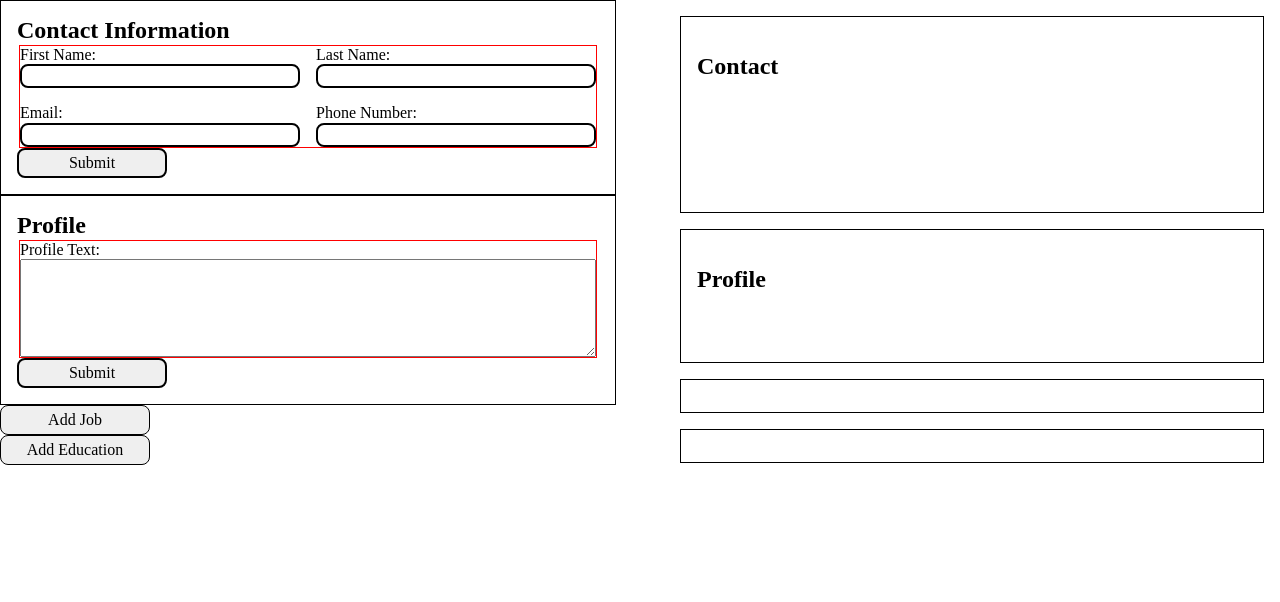
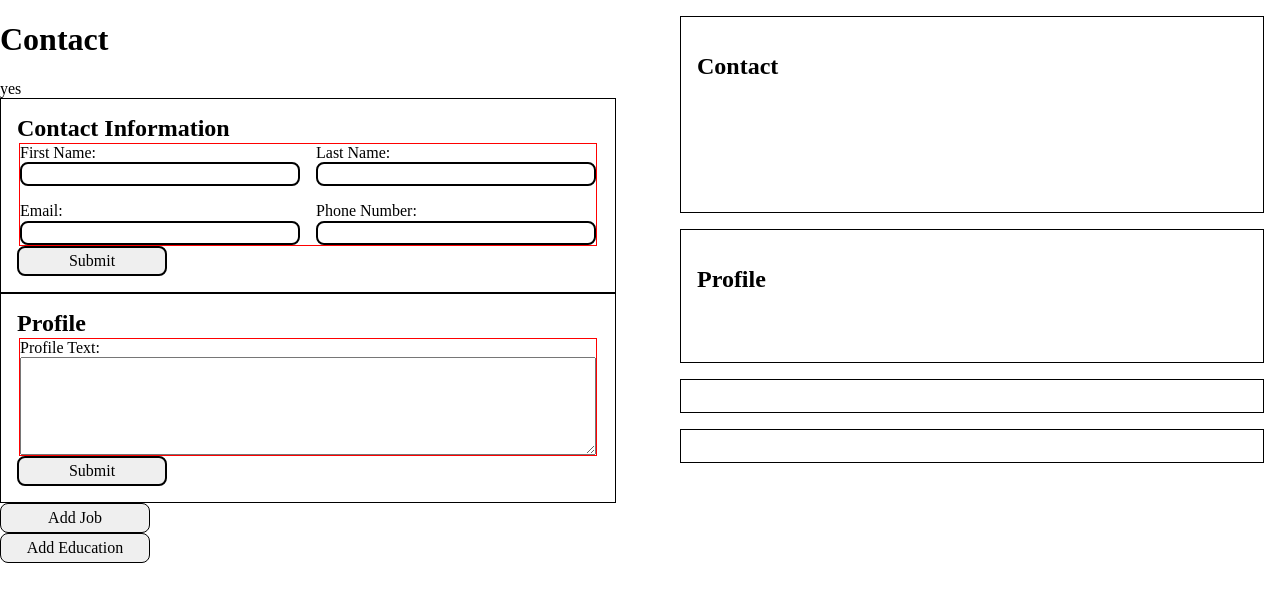
Before and after one commit to Jonathan-Winter-Dev/cv-maker, a React (Vite) app: page / in a window 1280 px wide. Shown: the top 602 px of the page. Built offline with nearby package versions, Linux system fonts and the light colour scheme.

Commit message:
create accordion

```diff
--- a/src/CvBuilder.jsx
+++ b/src/CvBuilder.jsx
@@ -7,6 +7,7 @@ import JobForm from "./employment/JobForm.jsx";
 import JobCv from "./employment/JobCv.jsx";
 import EducationForm from "./education/EducationForm.jsx";
 import EducationCv from "./education/EducationCv.jsx";
+import Accordion from "./components/Accordion.jsx";
 
 export default function CvBuilder() {
   const [contact, setContact] = useState({
@@ -20,6 +21,7 @@ export default function CvBuilder() {
   const [jobs, setJobs] = useState([]);
   const [education, setEducation] = useState([]);
   const [subjects, setSubjects] = useState([]);
+  const [isActive, setIsActive] = useState(true);
 
   function updateJobs(update) {
     setJobs(update);
@@ -43,10 +45,19 @@ export default function CvBuilder() {
     console.log(subjects);
   }
 
+  function updateActive(newActiveState) {
+    setIsActive(newActiveState);
+  }
+
   return (
     <div className="cvBuilder">
       <div className="cvForms">
-        <ContactForm updateContact={updateContact} />
+        <Accordion
+          updateActive={updateActive}
+          isActive={isActive}
+          title={"Contact"}
+          content={<ContactForm updateContact={updateContact} />}
+        />
         <ProfileForm updateProfile={updateProfile} />
         <JobForm updateJobs={updateJobs} jobs={[...jobs]} />
         <EducationForm
--- /dev/null
+++ b/src/components/Accordion.jsx
@@ -0,0 +1,14 @@
+export default function Accordion({ updateActive, isActive, title, content }) {
+  function handleUpdateActive() {
+    updateActive(!isActive);
+  }
+  return (
+    <div className="accordion">
+      <div className="accordionTitle" onClick={handleUpdateActive}>
+        <h1>{title}</h1>
+        <div>{isActive ? "yes" : "no"}</div>
+      </div>
+      {isActive && <div className="accordionContent">{content}</div>}
+    </div>
+  );
+}
```
